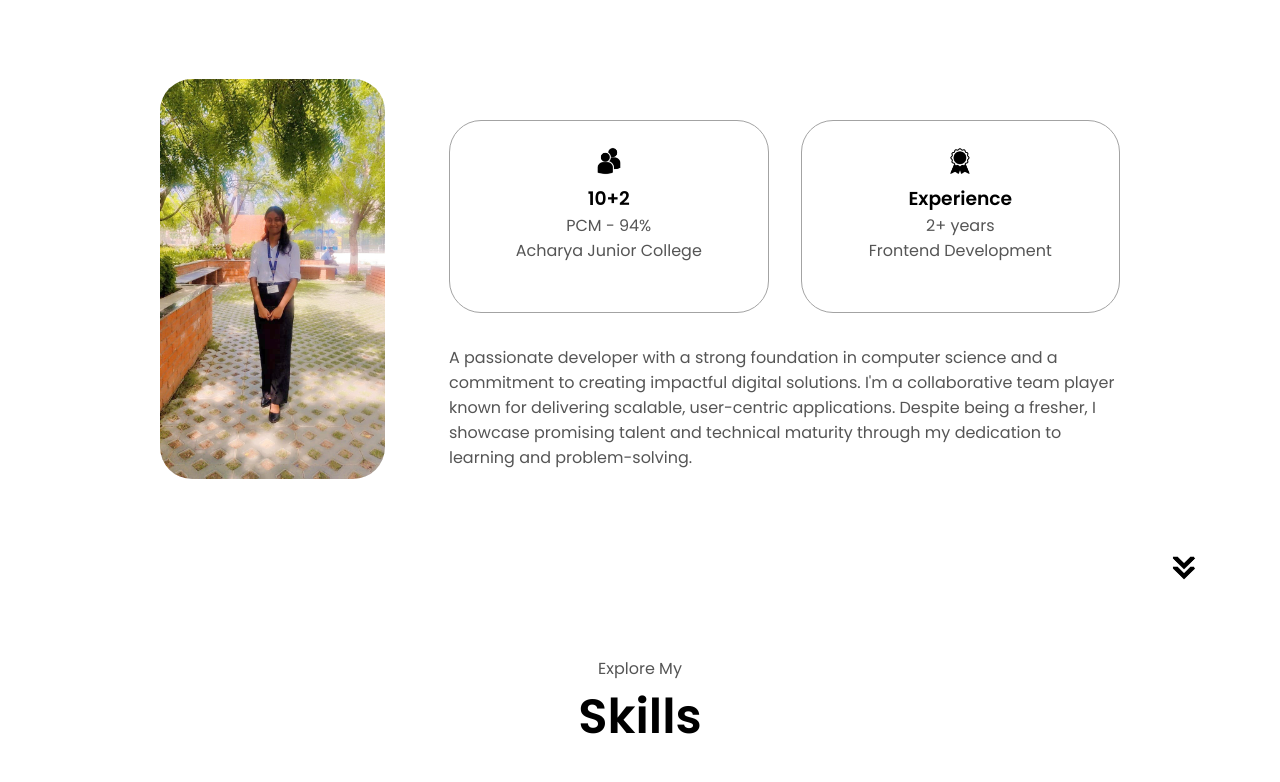
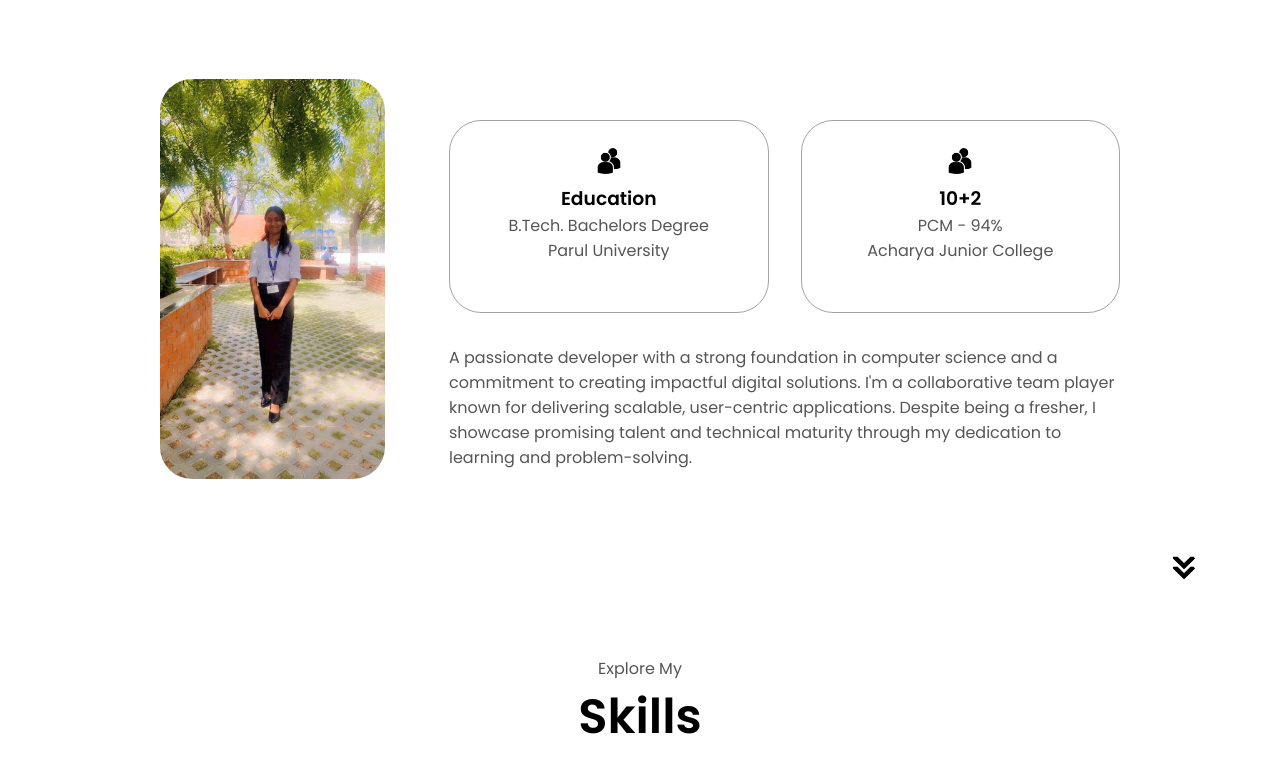
Before and after one commit to TLavanya31/Portfolio_Website, a plain HTML site: page index.html in a window 1280 px wide. Shown: the part 1040-1822 px from the top of the page. Drawn offline with Linux system fonts and the light colour scheme.

Commit message:
Update index.html

```diff
--- a/index.html
+++ b/index.html
@@ -88,20 +88,20 @@
             <div class="details-container">
               <img
                 src="./assets/education.png"
+                alt="Education icon"
+                class="icon"
+              />
+              <h3>Education</h3>
+              <p>B.Tech. Bachelors Degree<br />Parul University</p>
+            </div>
+            <div class="details-container">
+              <img
+                src="./assets/education.png"
                 alt="Experience icon"
                 class="icon"
               />
               <h3>10+2</h3>
               <p>PCM - 94% <br />Acharya Junior College</p>
-            </div>
-            <div class="details-container">
-              <img
-                src="./assets/experience.png"
-                alt="Experience icon"
-                class="icon"
-              />
-              <h3>Experience</h3>
-              <p>2+ years <br />Frontend Development</p>
             </div>
           </div>
           <div class="text-container">
```
